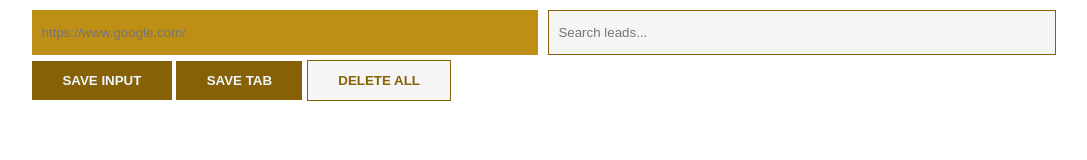
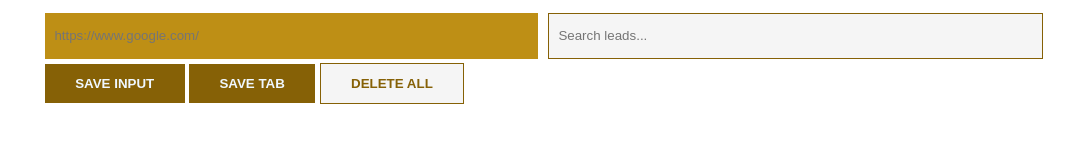
Before and after one commit to LuchiAdaobi/LeadsCaptureChromeExtension, a browser extension: page index.html in a window 1280 px wide. Shown: the whole page, without its empty margins (96-1183 px from the left). Drawn offline with Linux system fonts and the light colour scheme.

Commit message:
added padding to body

```diff
--- a/style.css
+++ b/style.css
@@ -1,6 +1,7 @@
 body {
   box-sizing: border-box;
-  margin: .6rem auto;
+  margin: 0 auto;
+  padding: .8rem;
   font-family: Arial, Helvetica, sans-serif;
   max-width: 80%;
   min-width: 400px;
```
